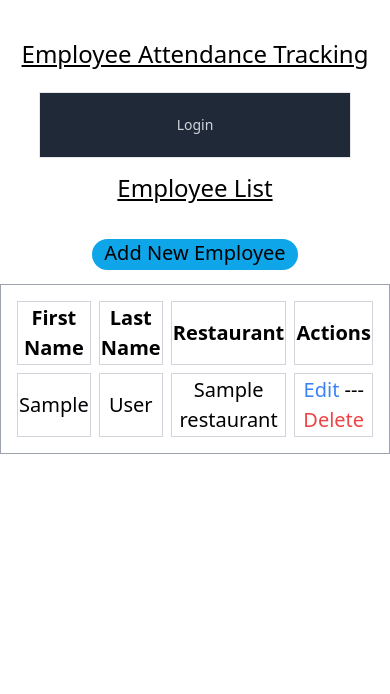
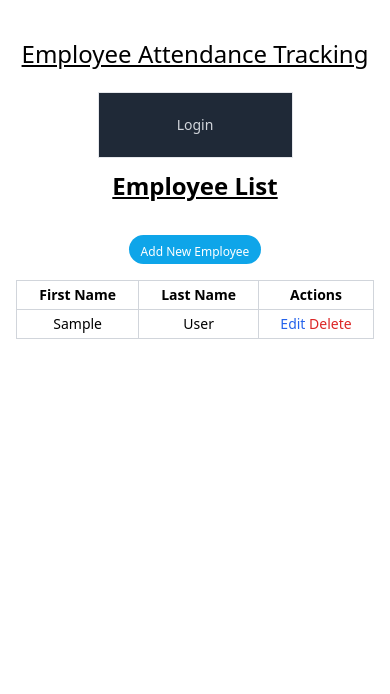
Before and after one commit to Carioto/employee_attendance, a Django app: template restaurants/templates/restaurants/employee_list.html in a window 390 px wide. Shown: the top 694 px of the page. Run offline with Django 3.2, Linux system fonts and the light colour scheme; the template is opened without the code that fills it: most values are stand-ins (such as "Sample title", 1, 10 or a date in 2020).

Commit message:
responsive work employee list

```diff
--- a/reports/templates/reports/weekly_compliance_report.html
+++ b/reports/templates/reports/weekly_compliance_report.html
@@ -19,8 +19,8 @@
             <thead>
                 <tr class="bg-gray-400 text-black">
                     <th>Employee</th>
-                    <th>Weekly Compliance %</th>
-                    <th>3-Month Point Total</th>
+                    <th>Weekly %</th>
+                    <th>3-Month Pts</th>
                     <th>Monday</th>
                     <th>Tuesday</th>
                     <th>Wednesday</th>
--- a/restaurants/templates/restaurants/employee_list.html
+++ b/restaurants/templates/restaurants/employee_list.html
@@ -1,38 +1,51 @@
 {% extends "base.html" %}
 
 {% block content %}
-<div class="text-center mx-auto">
-  <h1>Employee List</h1>
+<div class="text-center mx-auto w-full max-w-5xl px-4">
+  <h1 class="text-2xl font-bold">Employee List</h1>
+
   <div class="pt-3 pb-4">
-    <a class="button" href="{% url 'restaurants:employee_create' %}">Add New Employee</a>
+    <a class="button text-white bg-blue-500 hover:bg-blue-700 px-4 py-2 rounded-md" href="{% url 'restaurants:employee_create' %}">
+      Add New Employee
+    </a>
   </div>
-  <table class="emptable">
+
+  <!-- Responsive Table Wrapper -->
+  <div class="overflow-x-auto">
+    <table class="emptable w-full border-collapse text-sm sm:text-base">
       <thead>
-      <tr>
-        <th class="border border-gray-300 dark:border-gray-600">First Name</th>
-        <th class="border border-gray-300 dark:border-gray-600">Last Name</th>
-        <th class="border border-gray-300 dark:border-gray-600">Restaurant</th>
-        <th class="border border-gray-300 dark:border-gray-600">Actions</th>
+        <tr class="">
+          <th class="border border-gray-300 dark:border-gray-600 px-2 py-1 sm:px-3 sm:py-2">First Name</th>
+          <th class="border border-gray-300 dark:border-gray-600 px-2 py-1 sm:px-3 sm:py-2">Last Name</th>
+          <th class="border border-gray-300 dark:border-gray-600 px-2 py-1 sm:px-3 sm:py-2 hidden sm:table-cell">Restaurant</th> <!-- Hides on small screens -->
+          <th class="border border-gray-300 dark:border-gray-600 px-2 py-1 sm:px-3 sm:py-2">Actions</th>
         </tr>
       </thead>
       <tbody>
         {% for employee in employees %}
-      <tr>
-        <td class="border border-gray-300 dark:border-gray-700 text-center">{{ employee.first_name }}</td>
-        <td class="border border-gray-300 dark:border-gray-700 text-center">{{ employee.last_name }}</td>
-        <td class="border border-gray-300 dark:border-gray-700 text-center">{{ employee.restaurant }}</td>
-        <td class="border border-gray-300 dark:border-gray-700 text-center">
-          <a class="btn btn-sm btn-primary text-blue-500" href="{% url 'restaurants:employee_update' employee.pk %}">Edit</a>
-          ---
-          <a class="btn btn-sm btn-danger text-red-500" href="{% url 'restaurants:employee_delete' employee.pk %}">Delete</a>
+        <tr class="hover:bg-gray-100 dark:hover:bg-gray-700">
+          <td class="border border-gray-300 dark:border-gray-700 text-center px-2 py-1 sm:px-3 sm:py-2 truncate-text">
+            {{ employee.first_name }}
+          </td>
+          <td class="border border-gray-300 dark:border-gray-700 text-center px-2 py-1 sm:px-3 sm:py-2 truncate-text">
+            {{ employee.last_name }}
+          </td>
+          <td class="border border-gray-300 dark:border-gray-700 text-center px-2 py-1 sm:px-3 sm:py-2 hidden sm:table-cell">
+            {{ employee.restaurant }}
+          </td> <!-- Hides on small screens -->
+          <td class="border border-gray-300 dark:border-gray-700 text-center px-2 py-1 sm:px-3 sm:py-2">
+            <a class="btn btn-sm text-blue-600 hover:text-blue-800 font-medium" href="{% url 'restaurants:employee_update' employee.pk %}">Edit</a>
+            <span class="hidden sm:inline"> | </span> <!-- Hide divider on mobile -->
+            <a class="btn btn-sm text-red-600 hover:text-red-800 font-medium" href="{% url 'restaurants:employee_delete' employee.pk %}">Delete</a>
           </td>
         </tr>
         {% empty %}
         <tr>
-        <td colspan="4" class="text-center">No employees found.</td>
+          <td colspan="4" class="text-center py-4 text-gray-600">No employees found.</td>
         </tr>
         {% endfor %}
       </tbody>
     </table>
   </div>
+</div>
 {% endblock %}
--- a/static/css/mystyles.css
+++ b/static/css/mystyles.css
@@ -121,14 +121,14 @@ footer{
         max-width: 400px;
         margin-left: auto;
         margin-right: auto;
-        padding: 10px 0;
+        padding: 5px 0;
         border-radius: 10px;
         min-height: fit-content; /* Dynamically adjust height */
     }
 
     /* Navbar border container */
     .navbord {
-        width: 80% !important;
+        width: 50% !important;
         max-width: 400px;
         margin-left: auto;
         margin-right: auto;
@@ -140,7 +140,6 @@ footer{
         width: 100%;
         padding: 10px 15px;
         text-align: center;
-        border-bottom: 1px solid rgba(255, 255, 255, 0.2);
     }
 
     /* Remove bottom border from the last link */
@@ -160,6 +159,9 @@ footer{
     .login-container {
         margin: 5px auto;
     }
+    .button{
+        font-size: .75rem;
+    }
 
 
 }
--- a/theme/static/css/dist/styles.css
+++ b/theme/static/css/dist/styles.css
@@ -968,6 +964,10 @@ select {
   max-width: 32rem;
 }
 
+.max-w-5xl {
+  max-width: 64rem;
+}
+
 .flex-1 {
   flex: 1 1 0%;
 }
@@ -1030,6 +1030,10 @@ select {
 
 .justify-between {
   justify-content: space-between;
+}
+
+.overflow-x-auto {
+  overflow-x: auto;
 }
 
 .rounded {
@@ -1139,6 +1135,16 @@ select {
 .py-2 {
   padding-top: 0.5rem;
   padding-bottom: 0.5rem;
+}
+
+.px-4 {
+  padding-left: 1rem;
+  padding-right: 1rem;
+}
+
+.py-4 {
+  padding-top: 1rem;
+  padding-bottom: 1rem;
 }
 
 .pb-4 {
@@ -1245,6 +1251,11 @@ select {
   color: rgb(255 255 255 / var(--tw-text-opacity, 1));
 }
 
+.text-blue-600 {
+  --tw-text-opacity: 1;
+  color: rgb(37 99 235 / var(--tw-text-opacity, 1));
+}
+
 .filter {
   filter: var(--tw-blur) var(--tw-brightness) var(--tw-contrast) var(--tw-grayscale) var(--tw-hue-rotate) var(--tw-invert) var(--tw-saturate) var(--tw-sepia) var(--tw-drop-shadow);
 }
```
Also changed, not shown: other parts of theme/static/css/dist/styles.css (+53 -12 lines), restaurants/views.py (+4 -3 lines). Lines whose indentation alone changed are shown as unchanged.
